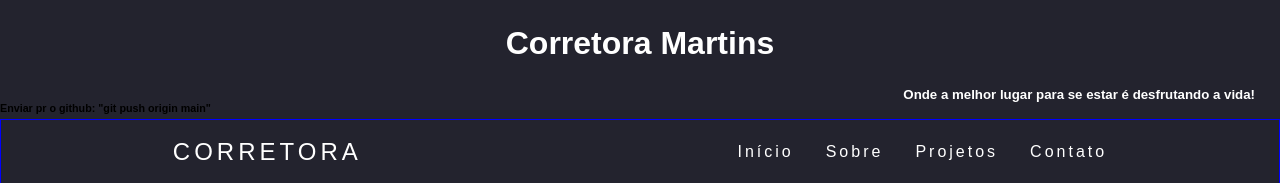
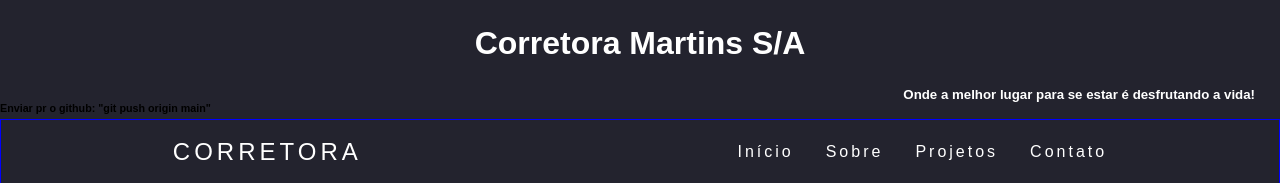
Before and after one commit to marconi3000/bootcamps-do-Marconi-Santos, a plain HTML site: page index.html in a window 1280 px wide. Shown: the top 183 px of the page. Drawn offline with Linux system fonts and the light colour scheme.

Commit message:
git revert na prática

```diff
--- a/index.html
+++ b/index.html
@@ -10,7 +10,7 @@
 </head>
 <body>
 
-  <h1 class="titulo1">Corretora Martins</h1>
+  <h1 class="titulo1">Corretora Martins S/A</h1>
   <h5 class="titulo5">Onde a melhor lugar para se estar é desfrutando a vida!</h5>
   <h6>Enviar pr o github: "git push origin main"</h6>
   <header>
```
